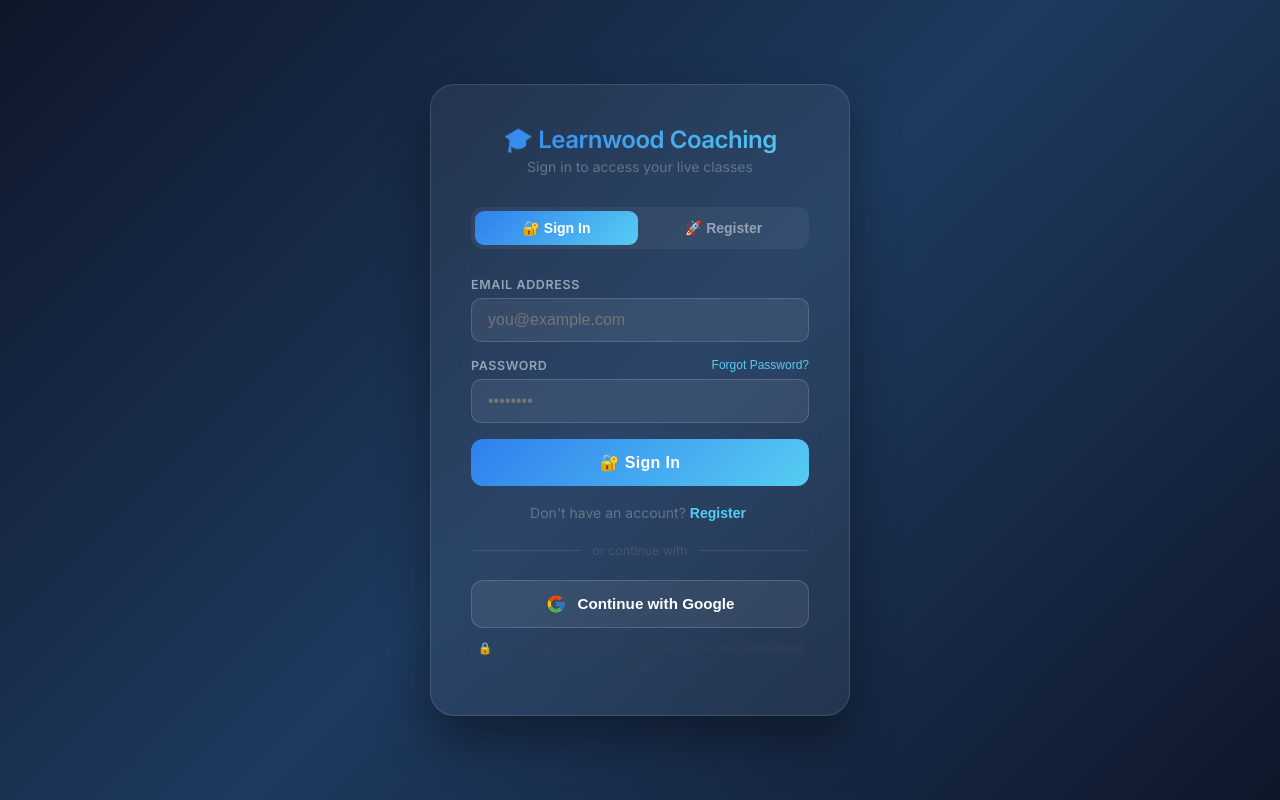
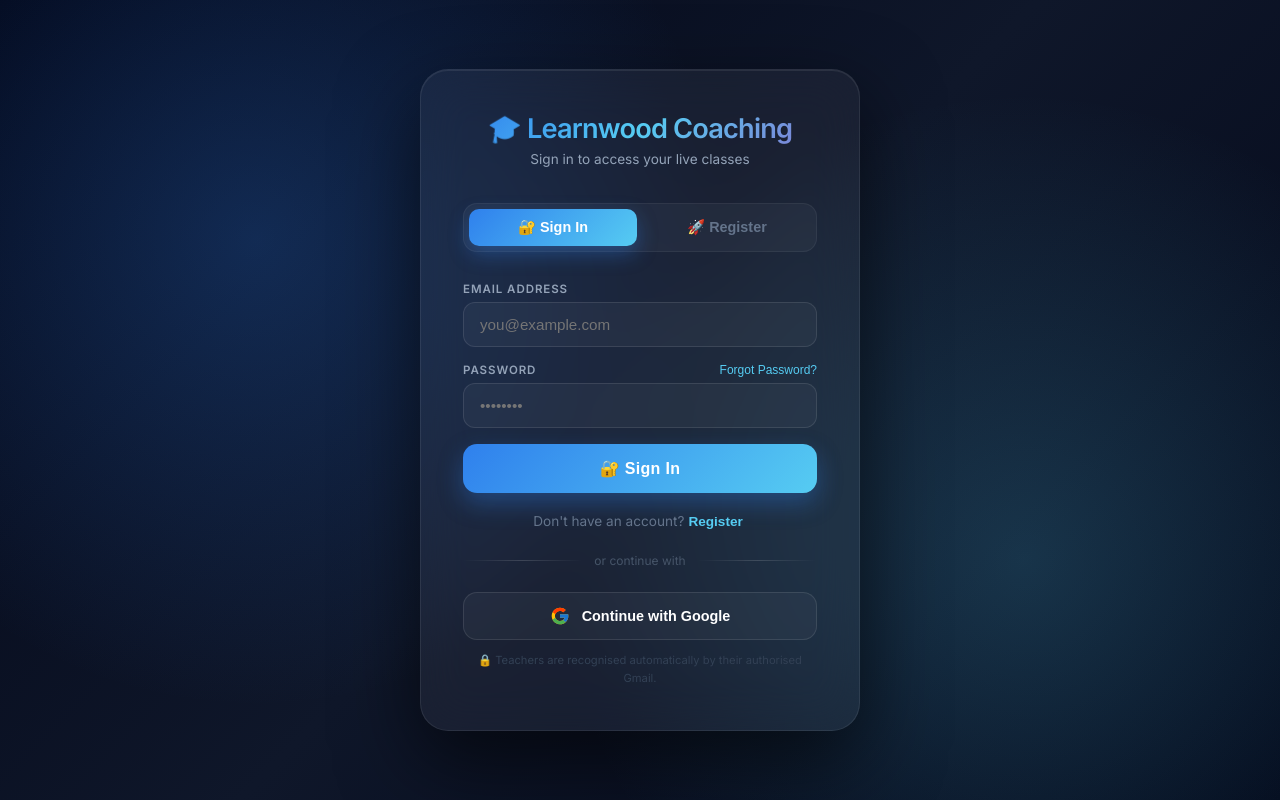
Before and after one commit to psukhmeet/LCC, a React (Vite) app: page /login in a window 1280 px wide. Built offline with nearby package versions, Linux system fonts and the light colour scheme; no server answers; the database is empty.

Commit message:
whatsapp message changed

```diff
--- a/src/components/ui/WhatsAppCTA.jsx
+++ b/src/components/ui/WhatsAppCTA.jsx
@@ -7,7 +7,7 @@
   // Default to the first number (India)
   const phoneNumber = data.general.phoneNumbers?.[0]?.number || '7814877280';
   const cleanNumber = phoneNumber.replace(/\s+/g, '');
-  const message = encodeURIComponent("Hello, I want to join Learnwood Coaching Classes.");
+  const message = encodeURIComponent("Hello, I want details about Learnwood Coaching Classes.");
   const waLink = `https://wa.me/${cleanNumber}?text=${message}`;
 
   return (
--- a/src/pages/Home.jsx
+++ b/src/pages/Home.jsx
@@ -58,10 +58,10 @@
             <h1 className="heading-xl" style={{ marginBottom: '20px' }}>
               Build Your Future with <span className="text-gradient">Learnwood</span>
             </h1>
-            <p className="text-visible" style={{ fontSize: '1.2rem', maxWidth: '600px', margin: '0 auto 40px', lineHeight: '1.6' , fontWeight: 'bolder', fontStyle: 'italic', color: 'var(--text-light)'}}>
+            <p className="text-visible" style={{ fontSize: '1.2rem', maxWidth: '600px', margin: '0 auto 40px', lineHeight: '1.6', fontWeight: 'bolder', fontStyle: 'italic', color: 'var(--text-light)' }}>
               All Subjects. All Streams. One Journey - from basics to success.
             </p>
-            <div style={{ display: 'flex', gap: '20px', justifyContent: 'center', flexWrap: 'wrap',  }}>
+            <div style={{ display: 'flex', gap: '20px', justifyContent: 'center', flexWrap: 'wrap', }}>
               <Link to="/contact" className="btn-primary">
                 Join Now <ArrowRight size={18} />
               </Link>
@@ -218,7 +218,7 @@
             "Every topper was once a beginner"
           </motion.h2>
           <div className="glass" style={{ maxWidth: '600px', margin: '0 auto', background: 'rgba(255,255,255,0.05)', color: 'white', padding: '40px' }}>
-            <h3 style={{ fontSize: '2rem', marginBottom: '20px' }}>Start Your Journey Today</h3>
+            <h3 style={{ fontSize: '2rem', marginBottom: '20px', color: 'white' }}>Start Your Journey Today</h3>
             <p style={{ marginBottom: '30px', color: '#94a3b8' }}>Join our community of high achievers and take control of your academic future.</p>
             <Link to="/contact" className="btn-primary" style={{ fontSize: '1.1rem', padding: '15px 35px' }}>
               Enroll Now <CheckCircle2 size={20} />
@@ -230,7 +230,7 @@
       {/* Sticky Bottom Bar CTA */}
       <div className="desktop-only" style={{ position: 'fixed', bottom: 0, left: 0, width: '100%', background: 'rgba(15, 23, 42, 0.9)', backdropFilter: 'blur(10px)', color: 'white', padding: '12px 20px', display: 'flex', justifyContent: 'center', gap: '20px', alignItems: 'center', zIndex: 9998, borderTop: '1px solid rgba(255,255,255,0.1)' }}>
         <span style={{ fontWeight: '600' }}>Enroll Now | Limited Seats</span>
-        <button onClick={() => window.open(`https://wa.me/${data.general.phone}?text=Hi, How can i help  you.`, '_blank')} className="btn-primary" style={{ padding: '8px 20px', fontSize: '0.9rem' }}>WhatsApp Us</button>
+        <button onClick={() => window.open(`https://wa.me/${data.general.phone}?text=Hello, I want details about Learnwood Coaching Classes.`, '_blank')} className="btn-primary" style={{ padding: '8px 20px', fontSize: '0.9rem' }}>WhatsApp Us</button>
       </div>
 
     </div>
--- a/src/pages/Login.jsx
+++ b/src/pages/Login.jsx
@@ -8,82 +8,209 @@
     display: 'flex',
     alignItems: 'center',
     justifyContent: 'center',
-    background: 'linear-gradient(135deg, #0f172a 0%, #1e3a5f 50%, #0f172a 100%)',
+    background: `
+      radial-gradient(circle at 20% 30%, rgba(47,128,237,0.25), transparent 40%),
+      radial-gradient(circle at 80% 70%, rgba(86,204,242,0.2), transparent 40%),
+      linear-gradient(135deg, #020617 0%, #0f172a 50%, #020617 100%)
+    `,
     padding: '24px',
     fontFamily: "'Inter', sans-serif",
   },
+
   card: {
     width: '100%',
-    maxWidth: '420px',
-    background: 'rgba(255,255,255,0.06)',
-    backdropFilter: 'blur(20px)',
-    border: '1px solid rgba(255,255,255,0.12)',
-    borderRadius: '24px',
-    padding: '40px',
-    boxShadow: '0 25px 50px rgba(0,0,0,0.4)',
+    maxWidth: '440px',
+    background: 'rgba(255,255,255,0.05)',
+    backdropFilter: 'blur(24px)',
+    WebkitBackdropFilter: 'blur(24px)',
+    border: '1px solid rgba(255,255,255,0.08)',
+    borderRadius: '28px',
+    padding: '42px',
+    boxShadow: `
+      0 30px 80px rgba(0,0,0,0.6),
+      inset 0 1px 0 rgba(255,255,255,0.08)
+    `,
+    position: 'relative',
+    overflow: 'hidden',
   },
-  logo: { textAlign: 'center', marginBottom: '32px' },
+
+  logo: {
+    textAlign: 'center',
+    marginBottom: '36px',
+  },
+
   logoTitle: {
-    fontSize: '1.5rem', fontWeight: 800,
+    fontSize: '1.7rem',
+    fontWeight: 900,
+    background: 'linear-gradient(135deg, #2F80ED, #56CCF2, #7F7FD5)',
+    WebkitBackgroundClip: 'text',
+    WebkitTextFillColor: 'transparent',
+    letterSpacing: '-0.03em',
+  },
+
+  logoSub: {
+    color: '#94a3b8',
+    fontSize: '0.85rem',
+    marginTop: '6px',
+  },
+
+  tabs: {
+    display: 'flex',
+    background: 'rgba(255,255,255,0.04)',
+    borderRadius: '14px',
+    padding: '5px',
+    marginBottom: '30px',
+    gap: '6px',
+    border: '1px solid rgba(255,255,255,0.06)',
+  },
+
+  tab: (active) => ({
+    flex: 1,
+    padding: '10px',
+    border: 'none',
+    borderRadius: '10px',
+    cursor: 'pointer',
+    fontSize: '0.9rem',
+    fontWeight: 600,
+    transition: 'all 0.25s ease',
+    background: active
+      ? 'linear-gradient(135deg, #2F80ED, #56CCF2)'
+      : 'transparent',
+    color: active ? '#fff' : '#64748b',
+    boxShadow: active
+      ? '0 8px 20px rgba(47,128,237,0.35)'
+      : 'none',
+  }),
+
+  label: {
+    display: 'block',
+    color: '#94a3b8',
+    fontSize: '0.72rem',
+    fontWeight: 600,
+    marginBottom: '6px',
+    letterSpacing: '0.08em',
+    textTransform: 'uppercase',
+  },
+
+  input: {
+    width: '100%',
+    background: 'rgba(255,255,255,0.04)',
+    border: '1px solid rgba(255,255,255,0.1)',
+    borderRadius: '12px',
+    padding: '13px 16px',
+    color: 'white',
+    fontSize: '0.95rem',
+    outline: 'none',
+    marginBottom: '16px',
+    boxSizing: 'border-box',
+    transition: 'all 0.25s ease',
+  },
+
+  inputFocus: {
+    border: '1px solid rgba(86,204,242,0.7)',
+    boxShadow: '0 0 0 3px rgba(86,204,242,0.15)',
+  },
+
+  select: {
+    width: '100%',
+    background: 'rgba(2,6,23,0.9)',
+    border: '1px solid rgba(255,255,255,0.1)',
+    borderRadius: '12px',
+    padding: '13px 16px',
+    color: 'white',
+    fontSize: '0.95rem',
+    outline: 'none',
+    marginBottom: '16px',
+  },
+
+  btnPrimary: {
+    width: '100%',
+    padding: '15px',
     background: 'linear-gradient(135deg, #2F80ED, #56CCF2)',
-    WebkitBackgroundClip: 'text', WebkitTextFillColor: 'transparent',
-    letterSpacing: '-0.02em',
+    border: 'none',
+    borderRadius: '14px',
+    color: 'white',
+    fontSize: '1rem',
+    fontWeight: 700,
+    cursor: 'pointer',
+    letterSpacing: '0.02em',
+    transition: 'all 0.25s ease',
+    boxShadow: '0 10px 25px rgba(47,128,237,0.35)',
   },
-  logoSub: { color: '#64748b', fontSize: '0.875rem', marginTop: '4px' },
-  tabs: {
-    display: 'flex', background: 'rgba(255,255,255,0.05)',
-    borderRadius: '12px', padding: '4px', marginBottom: '28px', gap: '4px',
+
+  btnPrimaryHover: {
+    transform: 'translateY(-2px) scale(1.01)',
+    boxShadow: '0 15px 35px rgba(47,128,237,0.5)',
+    opacity: 0.95,
   },
-  tab: (active) => ({
-    flex: 1, padding: '9px', border: 'none', borderRadius: '9px',
-    cursor: 'pointer', fontSize: '0.875rem', fontWeight: 600, transition: 'all 0.2s',
-    background: active ? 'linear-gradient(135deg, #2F80ED, #56CCF2)' : 'transparent',
-    color: active ? 'white' : '#94a3b8',
-  }),
-  label: {
-    display: 'block', color: '#94a3b8', fontSize: '0.78rem', fontWeight: 600,
-    marginBottom: '6px', letterSpacing: '0.05em', textTransform: 'uppercase',
+
+  error: {
+    background: 'rgba(239,68,68,0.12)',
+    border: '1px solid rgba(239,68,68,0.4)',
+    borderRadius: '12px',
+    padding: '12px 16px',
+    color: '#fca5a5',
+    fontSize: '0.85rem',
+    marginBottom: '16px',
+    backdropFilter: 'blur(10px)',
   },
-  input: {
-    width: '100%', background: 'rgba(255,255,255,0.07)',
-    border: '1px solid rgba(255,255,255,0.15)', borderRadius: '10px',
-    padding: '12px 16px', color: 'white', fontSize: '1rem', outline: 'none',
-    marginBottom: '16px', boxSizing: 'border-box', transition: 'border-color 0.2s',
+
+  toggle: {
+    textAlign: 'center',
+    marginTop: '20px',
+    color: '#64748b',
+    fontSize: '0.85rem',
   },
-  select: {
-    width: '100%', background: 'rgba(15,23,42,0.9)',
-    border: '1px solid rgba(255,255,255,0.15)', borderRadius: '10px',
-    padding: '12px 16px', color: 'white', fontSize: '1rem', outline: 'none',
-    marginBottom: '16px', boxSizing: 'border-box',
+
+  toggleBtn: {
+    background: 'none',
+    border: 'none',
+    color: '#56CCF2',
+    cursor: 'pointer',
+    fontSize: '0.85rem',
+    fontWeight: 600,
+    padding: '0 4px',
   },
-  btnPrimary: {
-    width: '100%', padding: '14px',
-    background: 'linear-gradient(135deg, #2F80ED, #56CCF2)',
-    border: 'none', borderRadius: '12px', color: 'white',
-    fontSize: '1rem', fontWeight: 700, cursor: 'pointer',
-    transition: 'opacity 0.2s, transform 0.2s', letterSpacing: '0.02em',
+
+  divider: {
+    display: 'flex',
+    alignItems: 'center',
+    gap: '12px',
+    margin: '24px 0',
   },
-  error: {
-    background: 'rgba(239,68,68,0.15)', border: '1px solid rgba(239,68,68,0.4)',
-    borderRadius: '10px', padding: '12px 16px', color: '#fca5a5',
-    fontSize: '0.875rem', marginBottom: '16px',
+
+  dividerLine: {
+    flex: 1,
+    height: '1px',
+    background: 'linear-gradient(to right, transparent, rgba(255,255,255,0.15), transparent)',
   },
-  toggle: { textAlign: 'center', marginTop: '18px', color: '#64748b', fontSize: '0.875rem' },
-  toggleBtn: {
-    background: 'none', border: 'none', color: '#56CCF2', cursor: 'pointer',
-    fontSize: '0.875rem', fontWeight: 600, padding: '0 4px',
+
+  dividerText: {
+    color: '#475569',
+    fontSize: '0.75rem',
+    whiteSpace: 'nowrap',
   },
-  divider: {
-    display: 'flex', alignItems: 'center', gap: '12px', margin: '22px 0',
+
+  googleBtn: {
+    width: '100%',
+    padding: '13px 16px',
+    background: 'rgba(255,255,255,0.04)',
+    border: '1px solid rgba(255,255,255,0.1)',
+    borderRadius: '14px',
+    cursor: 'pointer',
+    color: 'white',
+    fontWeight: 600,
+    fontSize: '0.9rem',
+    display: 'flex',
+    alignItems: 'center',
+    justifyContent: 'center',
+    gap: '12px',
+    transition: 'all 0.25s ease',
   },
-  dividerLine: { flex: 1, height: '1px', background: 'rgba(255,255,255,0.1)' },
-  dividerText: { color: '#475569', fontSize: '0.78rem', whiteSpace: 'nowrap' },
-  googleBtn: {
-    width: '100%', padding: '13px 16px',
-    background: 'rgba(255,255,255,0.07)', border: '1px solid rgba(255,255,255,0.15)',
-    borderRadius: '12px', cursor: 'pointer', color: 'white',
-    fontWeight: 600, fontSize: '0.95rem', display: 'flex',
-    alignItems: 'center', justifyContent: 'center', gap: '12px', transition: 'all 0.2s',
+
+  googleBtnHover: {
+    background: 'rgba(255,255,255,0.08)',
+    transform: 'translateY(-2px)',
   },
 };
 
```
Lines whose indentation alone changed are shown as unchanged.
